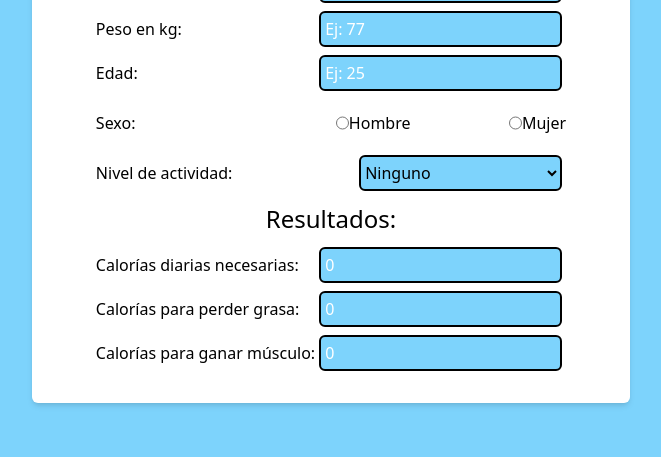
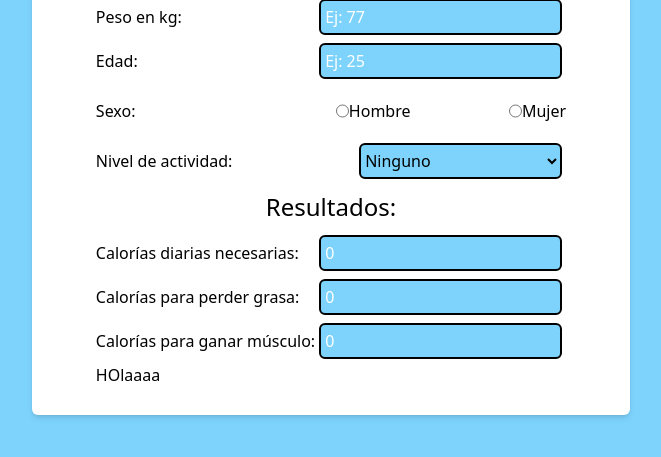
Before and after one commit to kevin-dorado/calculadoraDeCalorias, a website: page public/index.html in a window 1280 px wide. Shown: the part 267-724 px from the top of the page, without its empty margins (309-970 px from the left). Drawn offline with nearby package versions, Linux system fonts and the light colour scheme.

Commit message:
Buttton Holaa

```diff
--- a/public/index.html
+++ b/public/index.html
@@ -114,6 +114,7 @@
               class="bg-sky-300 rounded-md border-2 border-black p-1 m-1 placeholder-white"
             />
           </div>
+          <div><button>HOlaaaa</button></div>
         </form>
       </div>
     </div>
```
